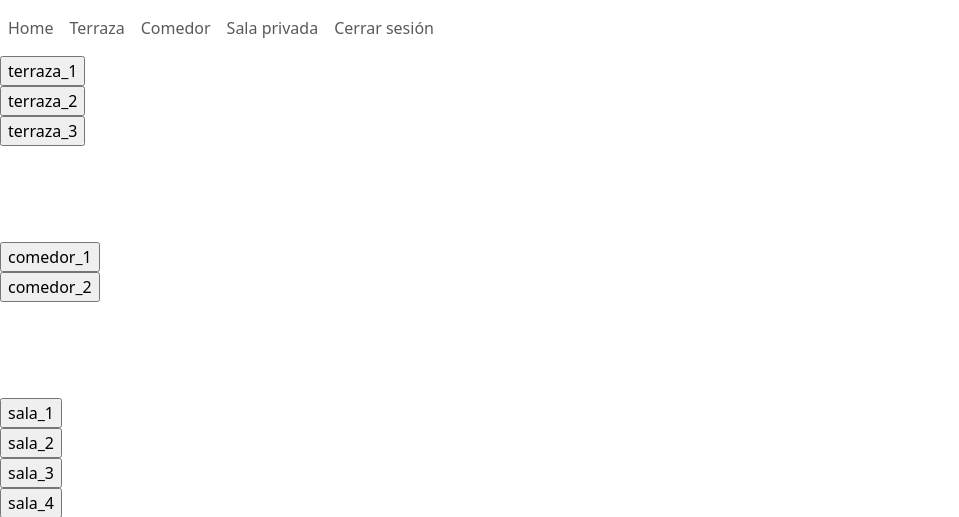
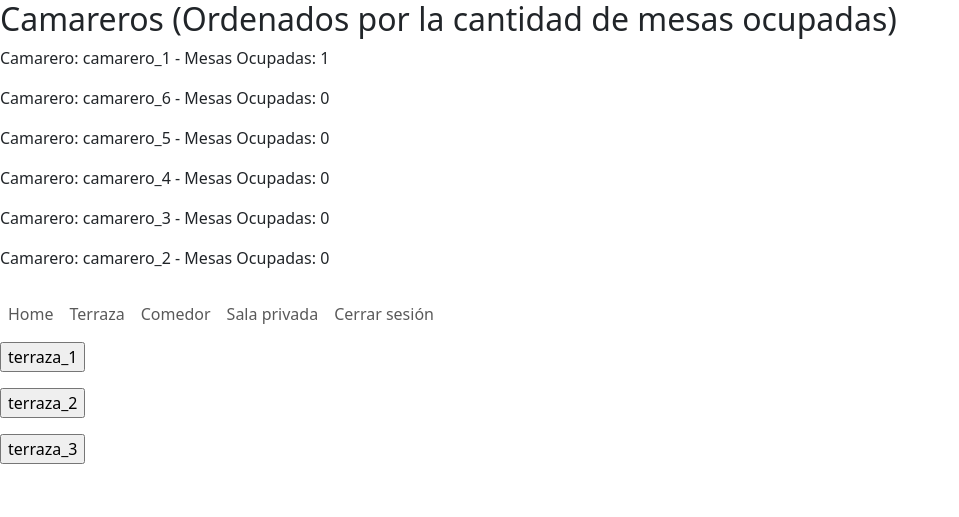
Before and after one commit to HugoSanchezRuiz/M12_Projecte01_Restaurant, a PHP site: page /home.php in a window 1280 px wide. Shown: the top 517 px of the page, without its empty margins (0-959 px from the left). Run offline with PHP 8.4, Linux system fonts and the light colour scheme; data comes from the database, SQL or seed files in the repository; tables that the repository leaves empty hold one stand-in row (values such as "Sample post").

Commit message:
20-11-2023_Hugo
Filtro de camarero de lista por mesas ocupadas de mas a menos

```diff
--- a/home.php
+++ b/home.php
@@ -1,3 +1,50 @@
+<?php
+session_start();
+include_once("./conexion.php");
+
+// Función para mostrar las mesas ocupadas por los camareros que más mesas han ocupado
+function mostrarCamarerosOrdenadosPorMesas($conn) {
+  try {
+      mysqli_autocommit($conn, false);
+      mysqli_begin_transaction($conn);
+
+      // Consulta SQL para mostrar los camareros ordenados por la cantidad de mesas que han ocupado
+      $sqlCamareros = "SELECT c.nombre as nombre_camarero, COUNT(o.id_mesa) as num_mesas_ocupadas
+          FROM tbl_camarero c
+          LEFT JOIN tbl_ocupacion o ON c.id_camarero = o.id_camarero
+          GROUP BY c.id_camarero
+          ORDER BY num_mesas_ocupadas DESC";
+
+      // Ejecutar la consulta
+      $resultCamareros = mysqli_query($conn, $sqlCamareros);
+
+      if ($resultCamareros) {
+          echo "<h2>Camareros (Ordenados por la cantidad de mesas ocupadas)</h2>";
+          while ($row = mysqli_fetch_assoc($resultCamareros)) {
+              echo "<p>Camarero: " . $row['nombre_camarero'] . " - Mesas Ocupadas: " . $row['num_mesas_ocupadas'] . "</p>";
+          }
+      } else {
+          echo "Error en la consulta de camareros: " . mysqli_error($conn);
+      }
+
+      // Confirmar la transacción
+      mysqli_commit($conn);
+
+      // Cerrar la conexión a la base de datos
+      mysqli_close($conn);
+  } catch (Exception $e) {
+      // Deshacemos la actualización en caso de que se genere alguna excepción
+      mysqli_rollback($conn);
+      echo "Error: " . $e->getMessage();
+  }
+}
+
+// Luego, puedes llamar a esta función según sea necesario.
+mostrarCamarerosOrdenadosPorMesas($conn);
+
+?>
+
+
 <!DOCTYPE html>
 <html>
 <head>
@@ -35,7 +82,7 @@
 
 <?php
 // inicia la sesion
-session_start();
+//session_start();
 
 // Comprobar si el usuario ha iniciado sesión
 // if (!isset($_SESSION['id_camarero'])) {
```
